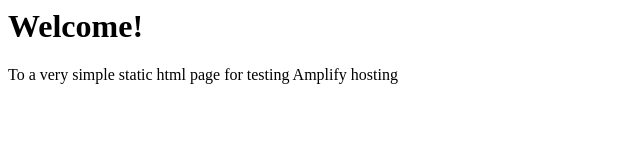
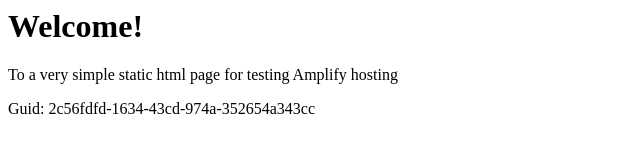
Before and after one commit to aws-aemilia-syd/Github-PR-Commit-Integration-Test-DoNotTouch-Gith-P5X5MO5I-v1-preprod-ap-southeast-2, a website: page src/index.html in a window 1280 px wide. Shown: the whole page, without its empty margins (0-640 px from the left). Drawn offline with Linux system fonts and the light colour scheme.

Commit message:
commit from integ tests

```diff
--- a/src/index.html
+++ b/src/index.html
@@ -1,3 +1,5 @@
+
+
 <html lang="en">
 
 <head>
@@ -10,6 +12,6 @@
 <body>
     <h1>Welcome!</h1>
     <p>To a very simple static html page for testing Amplify hosting</p>
-</body>
+    <p>Guid: 2c56fdfd-1634-43cd-974a-352654a343cc</p></body>
 
 </html>
```
